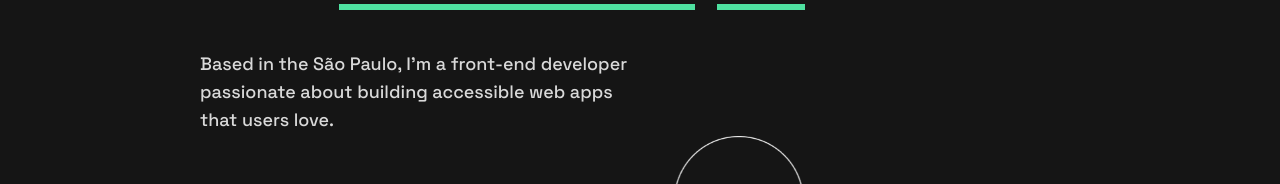
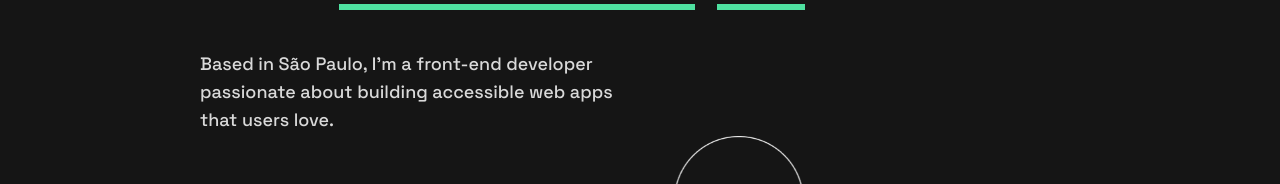
Before and after one commit to MatheusEli/my-portfolio, a React (Create React App) app: page / in a window 1280 px wide. Shown: the part 373-557 px from the top of the page. Built offline with nearby package versions, Linux system fonts and the light colour scheme.

Commit message:
header main text

```diff
--- a/src/components/Header/index.js
+++ b/src/components/Header/index.js
@@ -26,7 +26,7 @@ export default function Header({contact}) {
           </>
         )}
         <motion.p {...attributes} className='paragraph'>
-          Based in the São Paulo, I’m a front-end developer passionate about
+          Based in São Paulo, I’m a front-end developer passionate about
           building accessible web apps that users love.
         </motion.p>
 
```
Also changed, not shown: 1 other file (tests, documents, lock files or other folders).
